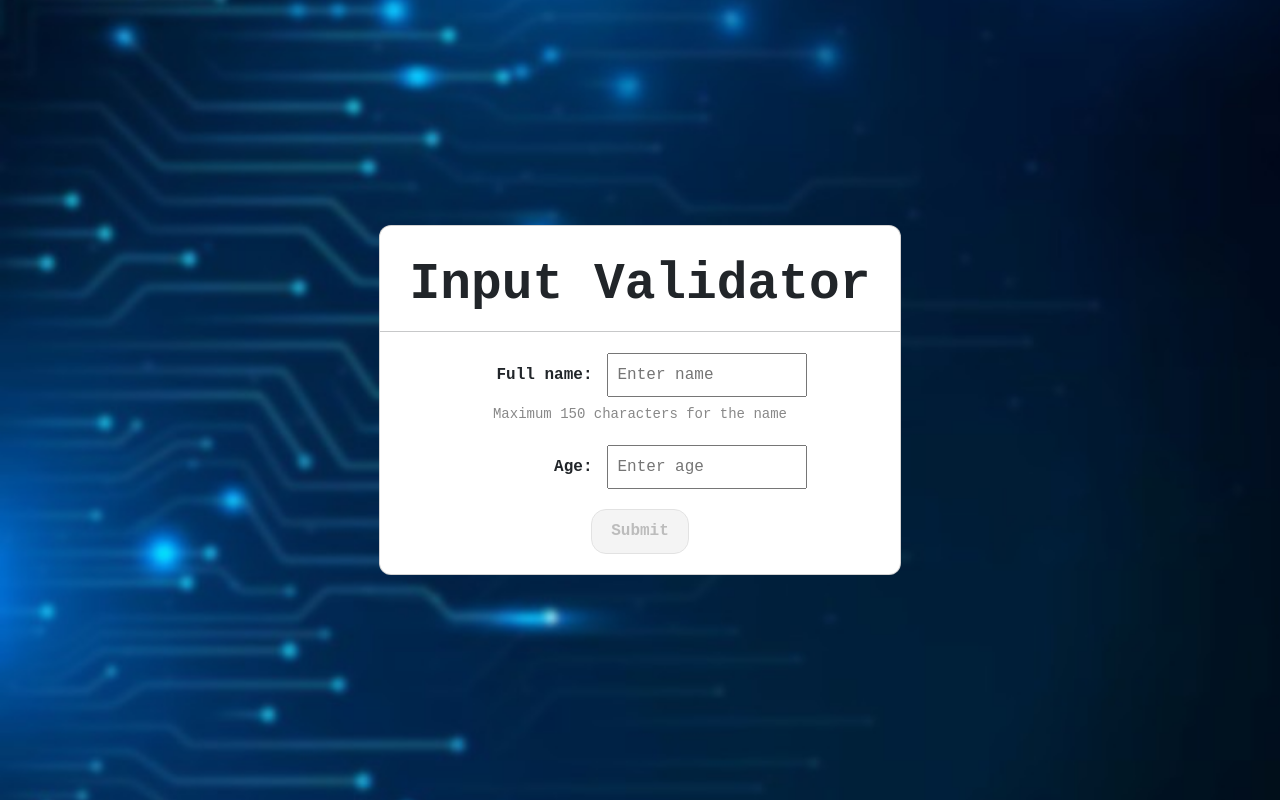
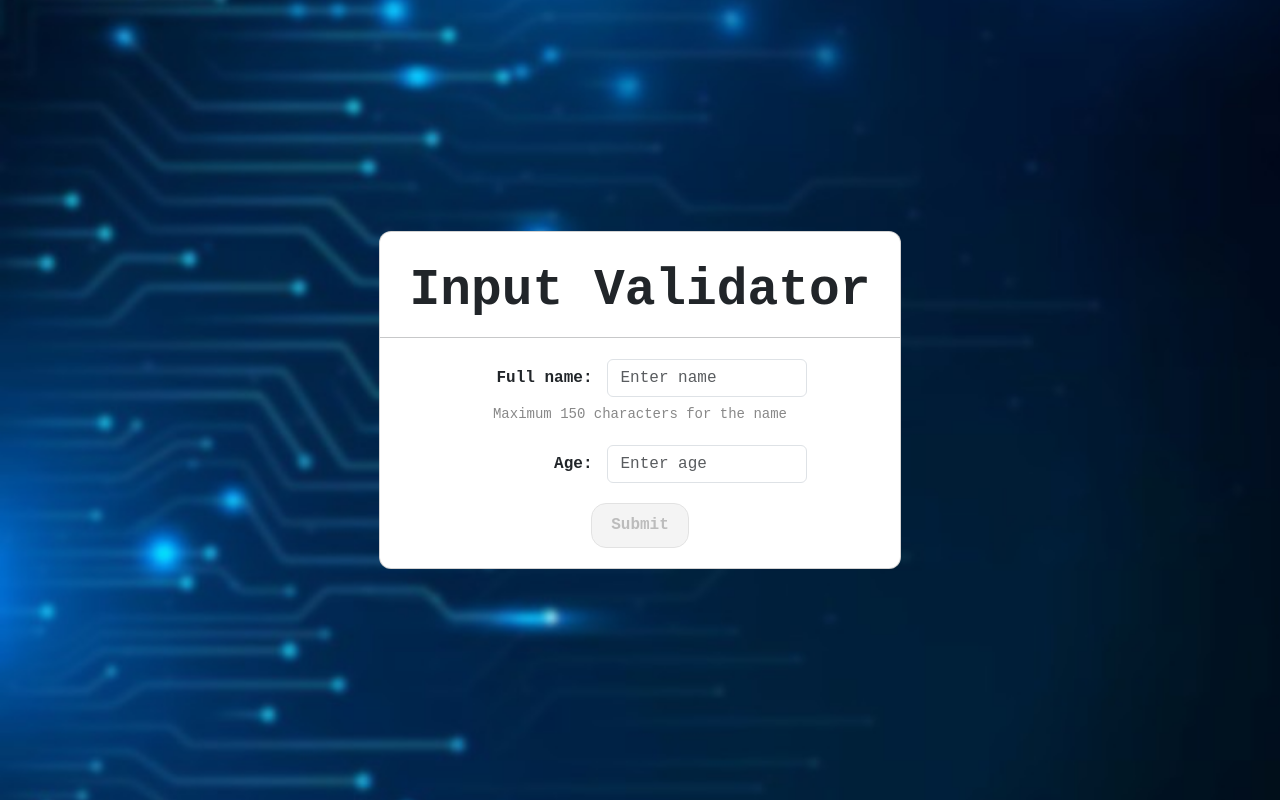
Before and after one commit to AnuragRSimha/inputvalidator, a React (Vite) app: page / in a window 1280 px wide. Built offline with nearby package versions, Linux system fonts and the light colour scheme.

Commit message:
bootstrap CSS updates

```diff
--- a/src/App.css
+++ b/src/App.css
@@ -116,6 +116,11 @@ input {
   margin-bottom: 4px;
 }
 
+.inputgroup .form-control {
+  display: inline-block;
+  width: 200px;
+}
+
 @keyframes blink {
   from, to { opacity: 1; }
   50% { opacity: 0; }
--- a/src/components/Form.jsx
+++ b/src/components/Form.jsx
@@ -92,7 +92,8 @@ const Form = ({onSubmittingForm}) => {
         <form onSubmit={handleSubmit}>
             <div className="inputgroup">
                 <label>Full name:</label>
-                <input type = 'text' placeholder="Enter name" maxLength={150} value={name} onChange={handleNameChange}/>
+                <input type = 'text' className={`form-control ${nameError ? 'is-invalid' : name ? 'is-valid' : ''}`}
+                placeholder="Enter name" maxLength={150} value={name} onChange={handleNameChange}/>
                 {!name && !nameError && (
                     <small style={{ color: '#888', display: 'block', marginTop: '2px' }}>
                         Maximum 150 characters for the name
@@ -102,7 +103,8 @@ const Form = ({onSubmittingForm}) => {
             </div>
             <div className="inputgroup">
                 <label>Age:</label>
-                <input type = 'number' placeholder="Enter age" value={age} onChange={handleAgeChange}/>
+                <input type = 'number' className={`form-control ${ageError ? 'is-invalid' : age ? 'is-valid' : ''}`}
+                placeholder="Enter age" value={age} onChange={handleAgeChange}/>
                 {ageError && <span style={{ color: 'red', display: 'block' }}>{ageError}</span>}
             </div>
             <button className="btn btn-primary" type = "submit" disabled={!!nameError || !!ageError || !name || !age}><b>Submit</b></button>
```
